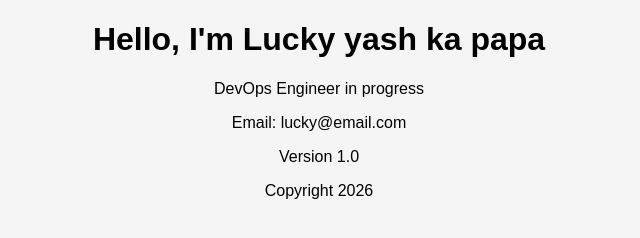
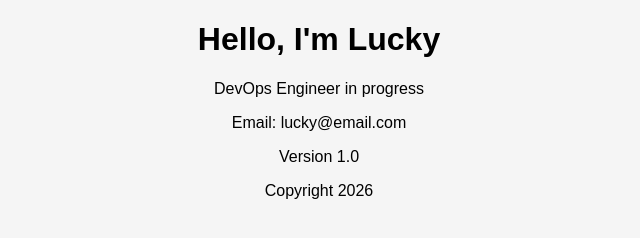
Before and after one commit to lucky-the-racer/testing-dev-git, a plain HTML site: page index.html in a window 1280 px wide. Shown: the whole page, without its empty margins (321-961 px from the left). Drawn offline with Linux system fonts and the light colour scheme.

Commit message:
Update index.html

```diff
--- a/index.html
+++ b/index.html
@@ -5,7 +5,7 @@
     <link rel="stylesheet" href="style.css">
 </head>
 <body>
-    <h1>Hello, I'm Lucky yash ka papa</h1>
+    <h1>Hello, I'm Lucky </h1>
     <p>DevOps Engineer in progress</p>
 </body>
 </html>
```
